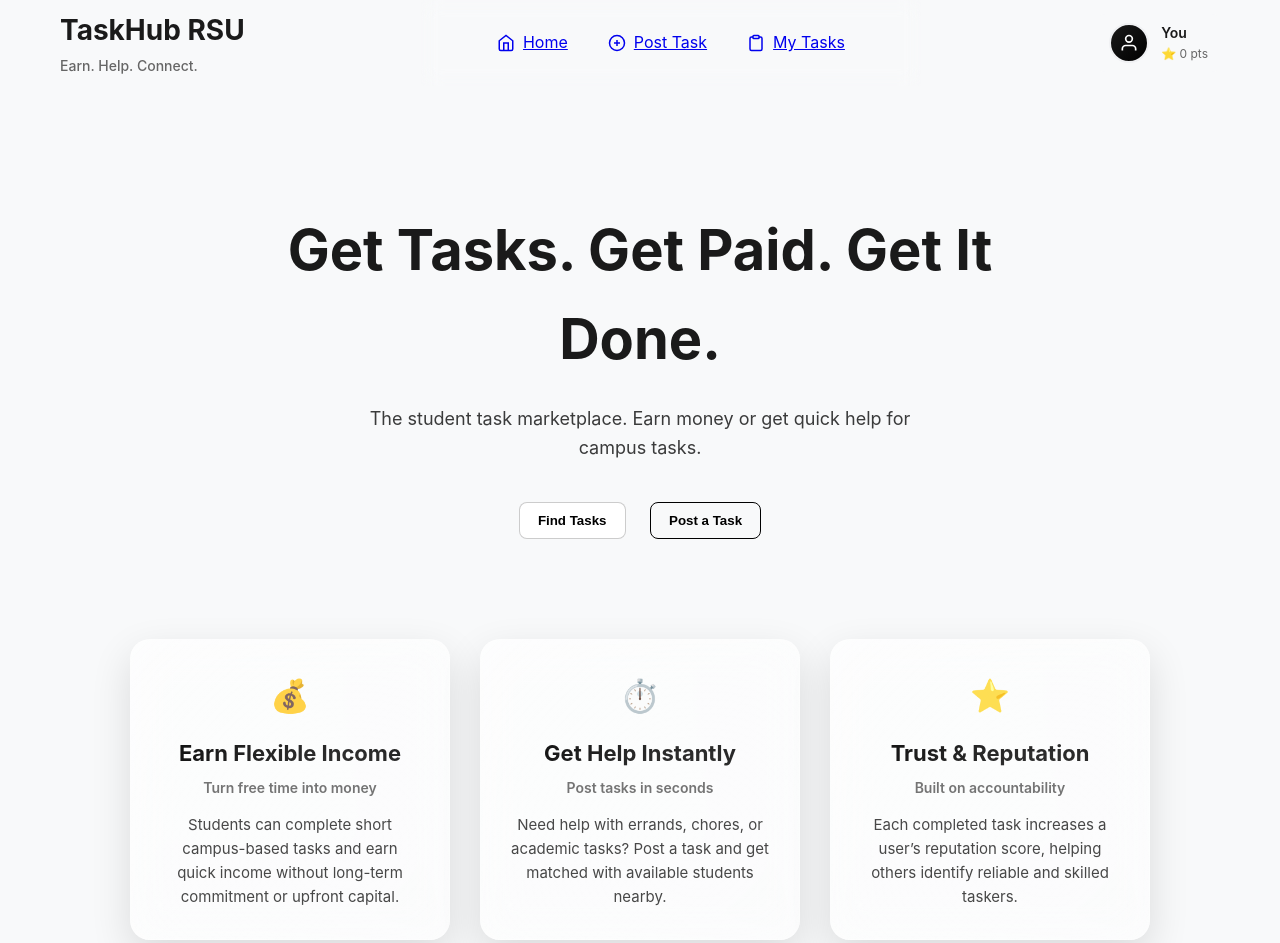
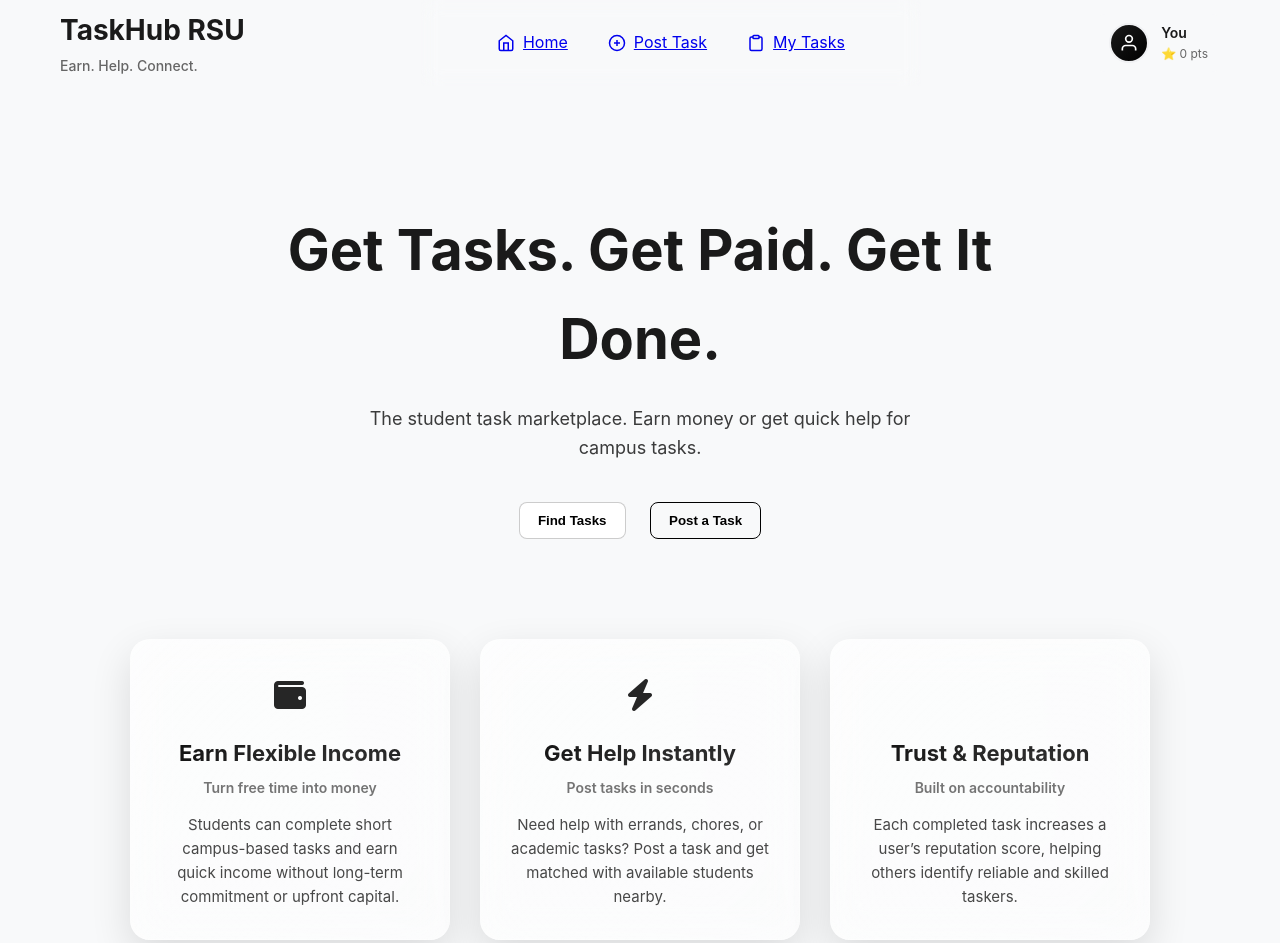
Before and after one commit to Expert-01/taskhub, a plain HTML site: page public/index.html in a window 1280 px wide. Shown: the top 943 px of the page. Drawn offline with Linux system fonts and the light colour scheme.

Commit message:
Update index.html

```diff
--- a/public/index.html
+++ b/public/index.html
@@ -149,7 +149,9 @@
 
 <div class="features">
   <div class="feature-card glass">
-    <div class="icon">💰</div>
+    <div class="icon">
+      <i class="fa-solid fa-wallet"></i>
+    </div>
     <h3>Earn Flexible Income</h3>
     <p class="subtitle">Turn free time into money</p>
     <p class="desc">
@@ -159,7 +161,9 @@
   </div>
 
   <div class="feature-card glass">
-    <div class="icon">⏱️</div>
+    <div class="icon">
+      <i class="fa-solid fa-bolt"></i>
+    </div>
     <h3>Get Help Instantly</h3>
     <p class="subtitle">Post tasks in seconds</p>
     <p class="desc">
@@ -169,7 +173,9 @@
   </div>
 
   <div class="feature-card glass">
-    <div class="icon">⭐</div>
+    <div class="icon">
+      <i class="fa-solid fa-shield-check"></i>
+    </div>
     <h3>Trust & Reputation</h3>
     <p class="subtitle">Built on accountability</p>
     <p class="desc">
@@ -178,9 +184,6 @@
     </p>
   </div>
 </div>
-
-
-
 
 
         <!-- Hero Section -->
```
